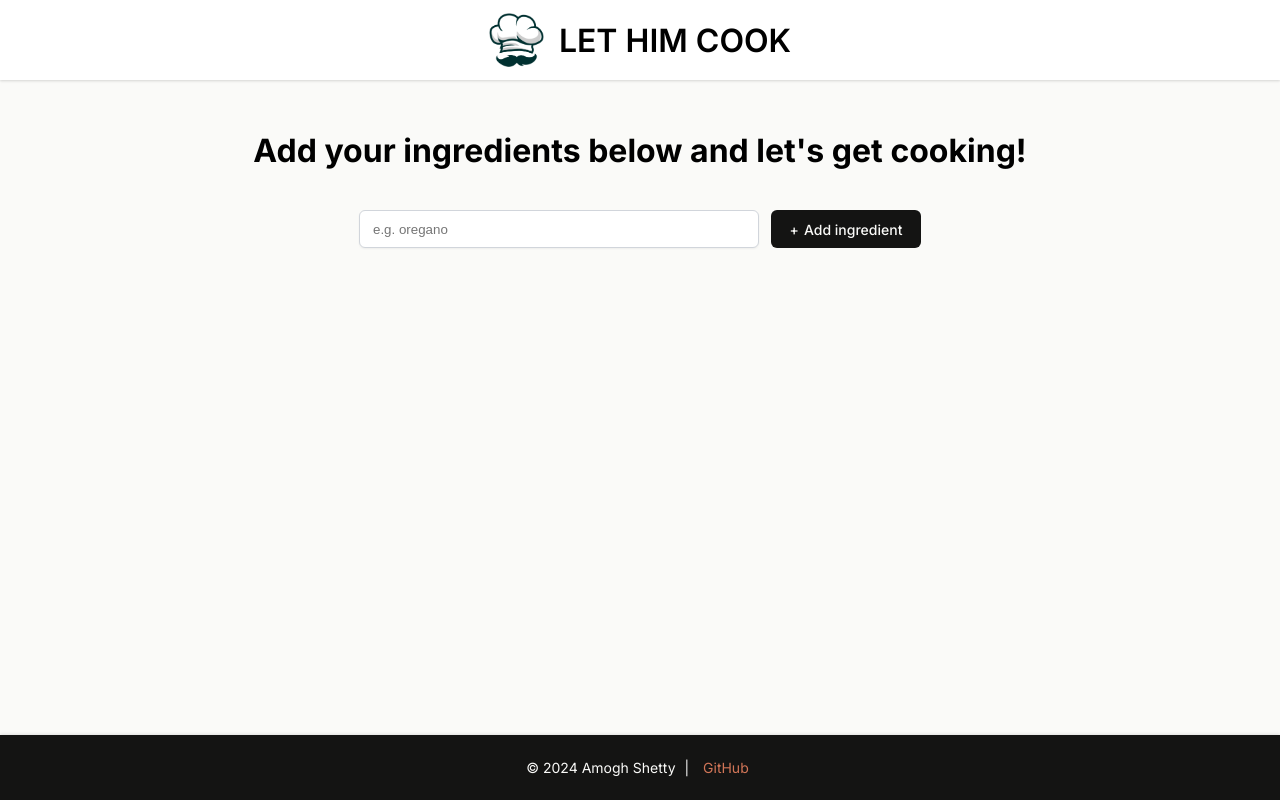
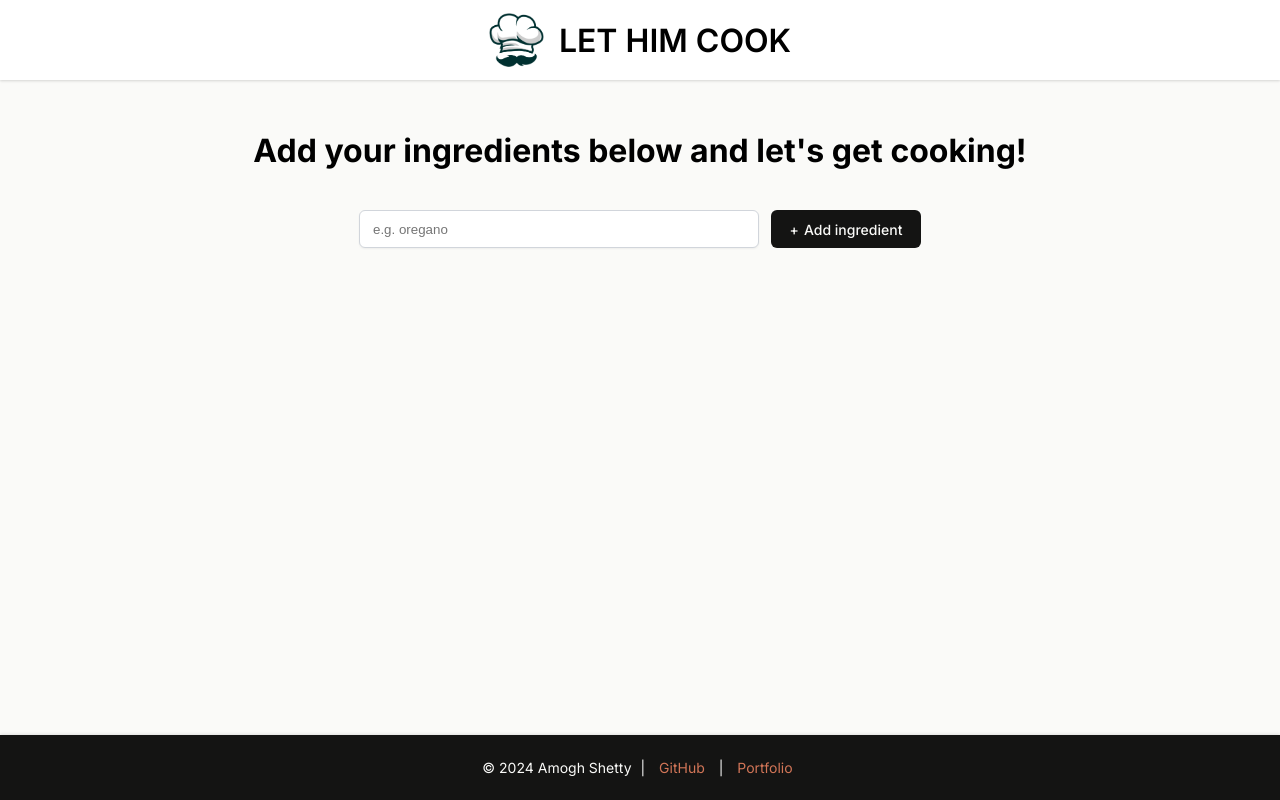
Before and after one commit to shettyamoghh/let-him-cook-ai, a React (Vite) app: page / in a window 1280 px wide. Built offline with nearby package versions, Linux system fonts and the light colour scheme; no server answers.

Commit message:
Add link to portfolio website to Footer.jsx

```diff
--- a/src/components/Footer.jsx
+++ b/src/components/Footer.jsx
@@ -7,8 +7,8 @@
                 © {new Date().getFullYear()} Amogh Shetty
                 <span className="separator"> | </span>
                 <a href="https://github.com/shettyamoghh" target="_blank" rel="noopener noreferrer" className="footer-link">GitHub</a>
-                {/* <span className="separator"> | </span>
-                <a href="https://yourpersonalwebsite.com" target="_blank" rel="noopener noreferrer" className="footer-link">Personal Website</a> */}
+                <span className="separator"> | </span>
+                <a href="https://shettyamogh.com" target="_blank" rel="noopener noreferrer" className="footer-link">Portfolio</a>
             </p>
     </footer>
   )
```
